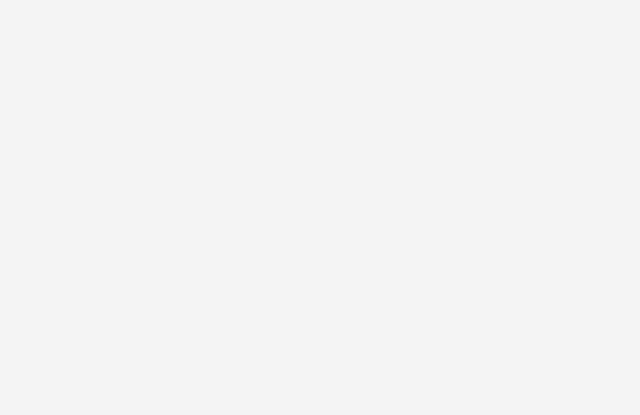
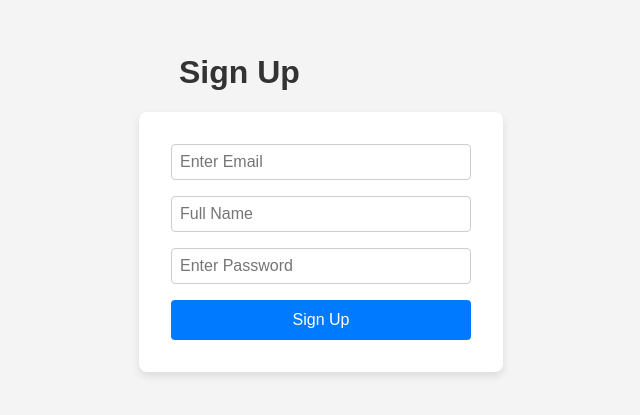
Before and after one commit to isogramc/music-clip-scrap-book, a React (Vite) app: page /signup in a window 1280 px wide. Before the commit this address had no page. Shown: the part 203-618 px from the top of the page, without its empty margins (319-959 px from the left). Built offline with nearby package versions, Linux system fonts and the light colour scheme.

Commit message:
Sign up, Login features, basic Css

```diff
--- a/package.json
+++ b/package.json
@@ -10,6 +10,7 @@
     "preview": "vite preview"
   },
   "dependencies": {
+    "axios": "^1.7.9",
     "react": "^18.3.1",
     "react-dom": "^18.3.1",
     "react-router": "^7.1.3",
--- a/src/App.jsx
+++ b/src/App.jsx
@@ -2,7 +2,7 @@ import React from 'react';
 import { BrowserRouter as Router, Routes, Route } from 'react-router-dom';
 import LandingPage from './pages/LandingPage';
 import ProfilePage from './pages/ProfilePage';
-// import LoginPage from './pages/LoginPage';
+import SignUpPage from './pages/SignUpPage';
 // import AboutPage from './pages/AboutPage';
 // import ContactPage from './pages/ContactPage';
 import './styles/global.css';
@@ -13,8 +13,8 @@ function App() {
       <Routes>
         <Route path="/" element={<LandingPage />} />
         <Route path="/profile" element={<ProfilePage />} />
-        {/* <Route path="/login" element={<LoginPage />} />
-        <Route path="/about" element={<AboutPage />} />
+        <Route path="/signup" element={<SignUpPage />} />
+        {/*<Route path="/about" element={<AboutPage />} />
         <Route path="/contact" element={<ContactPage />} />*/}
       </Routes>
     </Router>
--- a/src/pages/LandingPage.jsx
+++ b/src/pages/LandingPage.jsx
@@ -1,17 +1,48 @@
-import React from 'react';
-import { Link } from 'react-router-dom';
-import './styles/LandingPage.css';
-
+import React, { useState } from "react";
+import { Link, useNavigate } from "react-router-dom";
+import axios from "axios";
+import "./styles/LandingPage.css";
 
 function LandingPage() {
+  const [showLogin, setShowLogin] = useState(false);
+  const [email, setEmail] = useState("");
+  const [password, setPassword] = useState("");
+  const [error, setError] = useState("");
+  const navigate = useNavigate();
+
+  const handleLogin = async (e) => {
+    e.preventDefault();
+    setError("");
+
+    try {
+      const response = await axios.get("http://localhost:5005/users");
+      const user = response.data.find(
+        (u) => u.email === email && u.password === password
+      );
+
+      if (user) {
+        localStorage.setItem("user", JSON.stringify(user));
+        navigate("/profile");
+      } else {
+        setError("Invalid email or password.");
+      }
+    } catch (err) {
+      setError("Login failed. Please try again.");
+    }
+  };
+
   return (
     <div className="landing-container">
       {/* Navbar */}
       <nav className="navbar">
         <div className="logo">Piano App</div>
         <div className="nav-links">
-          <Link to="/login" className="login-btn">Login</Link>
-          <Link to="/profile" className="profile-btn">Profile</Link>
+          <button onClick={() => setShowLogin(true)} className="login-btn">
+            Login
+          </button>
+          <Link to="/profile" className="profile-btn">
+            Profile
+          </Link>
         </div>
       </nav>
 
@@ -26,6 +57,39 @@ function LandingPage() {
         <Link to="/about">About</Link>
         <Link to="/contact">Contact</Link>
       </footer>
+
+      {/* Login Pop-up */}
+      {showLogin && (
+        <div
+          className="login-popup-overlay"
+          onClick={() => setShowLogin(false)}
+        >
+          <div className="login-popup" onClick={(e) => e.stopPropagation()}>
+            <h2>Login</h2>
+            <form onSubmit={handleLogin} className="login-form">
+              <input
+                type="email"
+                placeholder="Enter Email"
+                value={email}
+                onChange={(e) => setEmail(e.target.value)}
+                required
+              />
+              <input
+                type="password"
+                placeholder="Enter Password"
+                value={password}
+                onChange={(e) => setPassword(e.target.value)}
+                required
+              />
+              <button type="submit">Login</button>
+            </form>
+            {error && <p className="error-message">{error}</p>}
+            <p className="signup-option">
+              Don't have an account? <a href="/signup">Sign up here</a>
+            </p>
+          </div>
+        </div>
+      )}
     </div>
   );
 }
--- /dev/null
+++ b/src/pages/SignUpPage.jsx
@@ -0,0 +1,81 @@
+import React, { useState } from 'react';
+import { useNavigate } from 'react-router-dom';
+import axios from 'axios';
+import './styles/SignUpPage.css';
+
+function SignUpPage() {
+  const [email, setEmail] = useState('');
+  const [fullName, setFullName] = useState('');
+  const [password, setPassword] = useState('');
+  const [error, setError] = useState('');
+  const [success, setSuccess] = useState('');
+  const navigate = useNavigate();
+
+  const handleSignUp = async (e) => {
+    e.preventDefault();
+    setError('');
+    setSuccess('');
+
+    try {
+      // Check if the user already exists
+      const response = await axios.get('http://localhost:5005/users');
+      const userExists = response.data.find((user) => user.email === email);
+
+      if (userExists) {
+        setError('User with this email already exists.');
+        return;
+      }
+
+      // Create new user object
+      const newUser = {
+        email,
+        fullName,
+        password,
+      };
+
+      // Post request new user to the backend
+      await axios.post('http://localhost:5005/users', newUser);
+      setSuccess('Account created successfully! Redirecting to login page...');
+
+      // Redirect to home after 2 seconds
+      setTimeout(() => navigate('/'), 2000);
+    } catch (err) {
+      setError('Error creating account. Please try again.');
+    }
+  };
+
+  return (
+    <div className="signup-page">
+      <h2>Sign Up</h2>
+      <form onSubmit={handleSignUp} className="signup-form">
+        <input
+          type="email"
+          placeholder="Enter Email"
+          value={email}
+          onChange={(e) => setEmail(e.target.value)}
+          required
+        />
+        <input
+          type="text"
+          placeholder="Full Name"
+          value={fullName}
+          onChange={(e) => setFullName(e.target.value)}
+          required
+        />
+        <input
+          type="password"
+          placeholder="Enter Password"
+          value={password}
+          onChange={(e) => setPassword(e.target.value)}
+          required
+        />
+        <button type="submit">Sign Up</button>
+      </form>
+
+      {error && <p className="error-message">{error}</p>}
+      {success && <p className="success-message">{success}</p>}
+    </div>
+  );
+}
+
+export default SignUpPage;
--- a/src/pages/styles/LandingPage.css
+++ b/src/pages/styles/LandingPage.css
@@ -75,3 +75,58 @@ body {
     background-color: #333;
     color: white;
   }
+
+  /* Pop-up Login */
+  .login-popup-overlay {
+    position: fixed;
+    top: 0;
+    left: 0;
+    width: 100%;
+    height: 100%;
+    background: rgba(0, 0, 0, 0.5);
+    display: flex;
+    justify-content: center;
+    align-items: center;
+  }
+
+  .login-popup {
+    background: white;
+    padding: 2rem;
+    width: 360px;
+    border-radius: 8px;
+    box-shadow: 0 4px 8px rgba(0, 0, 0, 0.2);
+  }
+
+  .login-form {
+    display: flex;
+    flex-direction: column;
+    gap: 1rem;
+  }
+
+  .login-form input {
+    padding: 0.5rem;
+    border: 1px solid #ccc;
+    border-radius: 4px;
+  }
+
+  .login-form button {
+    background-color: #007bff;
+    color: white;
+    padding: 0.7rem;
+    border: none;
+    border-radius: 4px;
+    cursor: pointer;
+  }
+
+  .login-form button:hover {
+    background-color: #0056b3;
+  }
+
+  .error-message {
+    color: red;
+  }
+
+  .signup-option {
+    margin-top: 1rem;
+    text-align: center;
+  }
--- /dev/null
+++ b/src/pages/styles/SignUpPage.css
@@ -0,0 +1,53 @@
+  .login-page {
+    display: flex;
+    flex-direction: column;
+    align-items: center;
+    justify-content: center;
+    height: 100vh;
+  }
+
+  h2 {
+    margin-left: 40px;
+    font-size: 2rem;
+    color: #333;
+    margin-bottom: 1rem;
+  }
+
+  .signup-form {
+    display: flex;
+    flex-direction: column;
+    gap: 1rem;
+    width: 300px;
+    padding: 2rem;
+    background-color: white;
+    box-shadow: 0 4px 8px rgba(0, 0, 0, 0.1);
+    border-radius: 8px;
+  }
+
+  .signup-form input {
+    padding: 0.5rem;
+    font-size: 1rem;
+    border: 1px solid #ccc;
+    border-radius: 4px;
+  }
+
+  .signup-form button {
+    background-color: #007bff;
+    color: white;
+    padding: 0.7rem;
+    font-size: 1rem;
+    border: none;
+    border-radius: 4px;
+    cursor: pointer;
+    transition: background-color 0.3s;
+  }
+
+  .signup-form button:hover {
+    background-color: #0056b3;
+  }
+
+  .error-message {
+    color: red;
+    font-weight: bold;
+    margin-top: 1rem;
+  }
```
Also changed, not shown: 1 other file (tests, documents, lock files or other folders).
